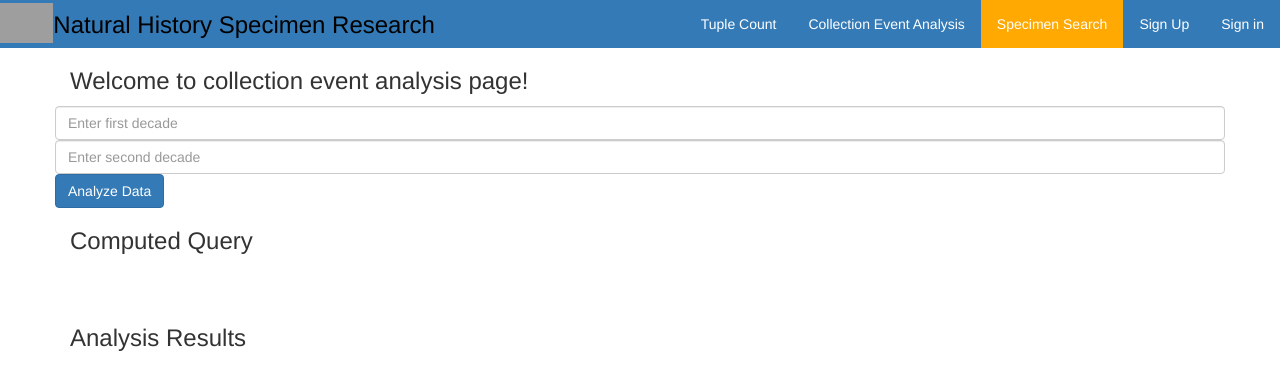
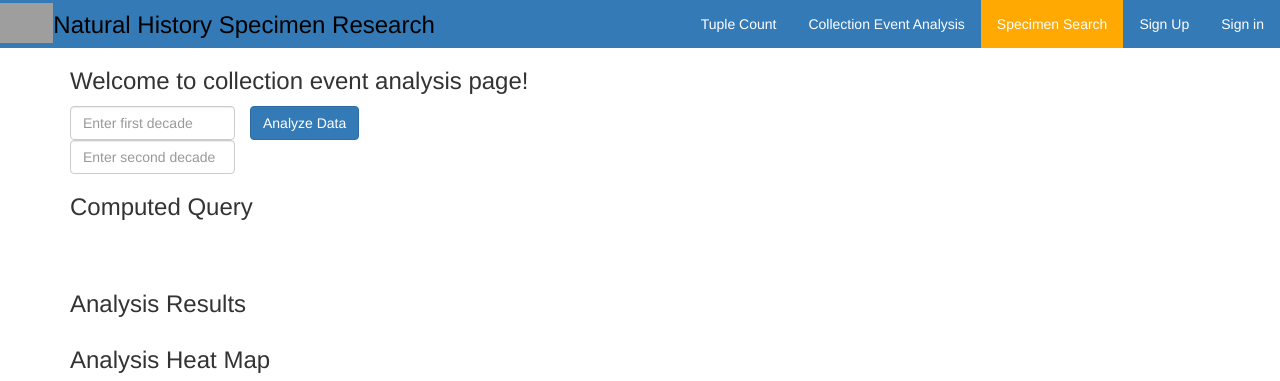
Before and after one commit to prcbass/UFNaturalHistorySpecimenExchange, a CodeIgniter app: page /database/index.php/collectionevent/calcTemporalDist in a window 1280 px wide. Shown: the top 381 px of the page. Run offline with CodeIgniter, Linux system fonts and the light colour scheme; some libraries are stand-ins or nearby versions; grey boxes are pictures that could not be loaded.

Commit message:
Re-add col-md-2 CSS to input fields of Collection Event view

```diff
--- a/application/views/collectionevent_analysis.php
+++ b/application/views/collectionevent_analysis.php
@@ -9,7 +9,7 @@
       <div class="col-md-2"><?php if (isset($formLogicError)) echo "<p>$formLogicError</p>"; ?></div>
     </div>
  		<div class="row">
-      		<div>
+      		<div class="col-md-2">
       			<input class = "form-control" placeholder = 'Enter first decade' name = "dateRange1">
       			<input class = "form-control" placeholder = 'Enter second decade' name = "dateRange2">
       		</div>
```
